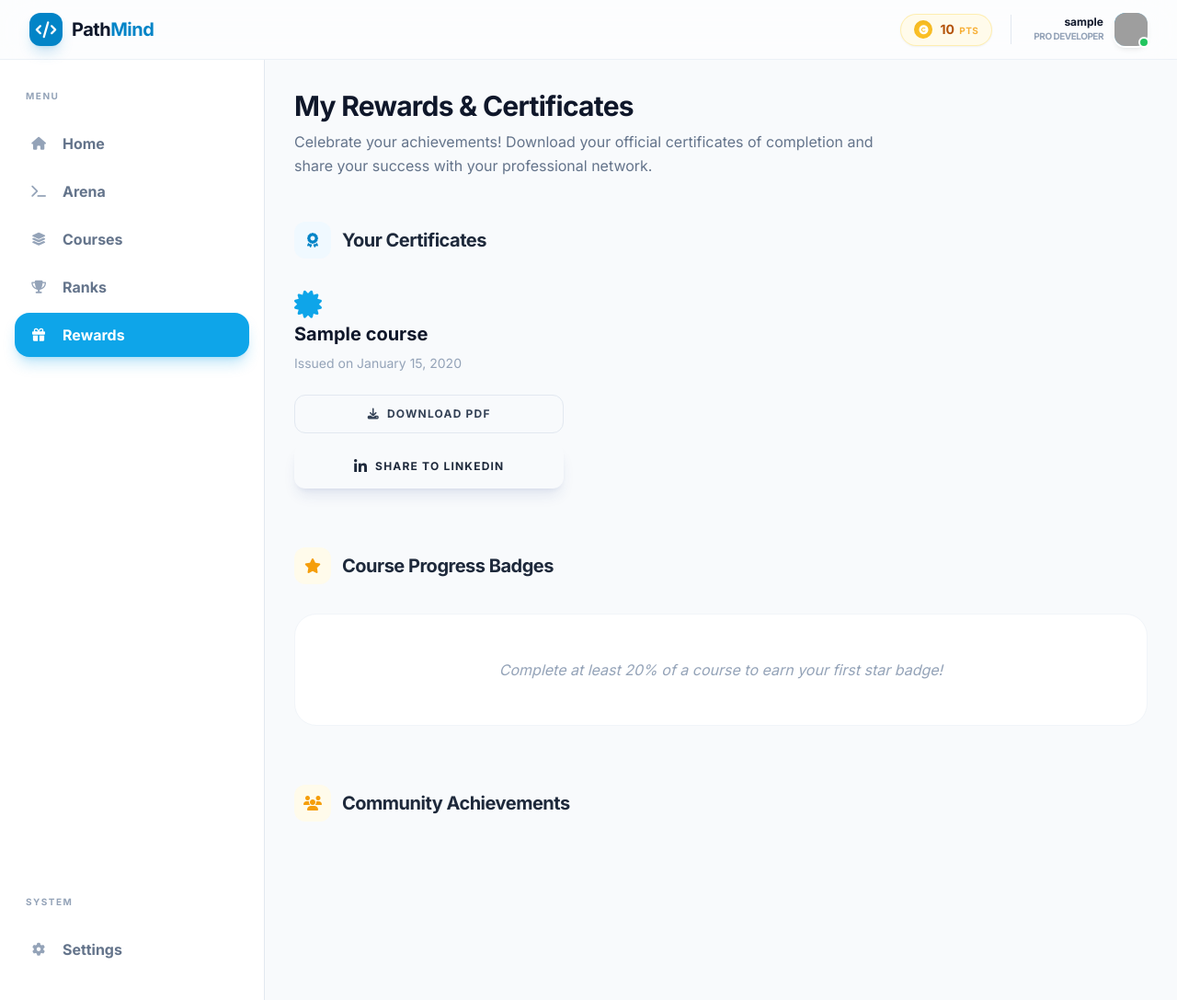
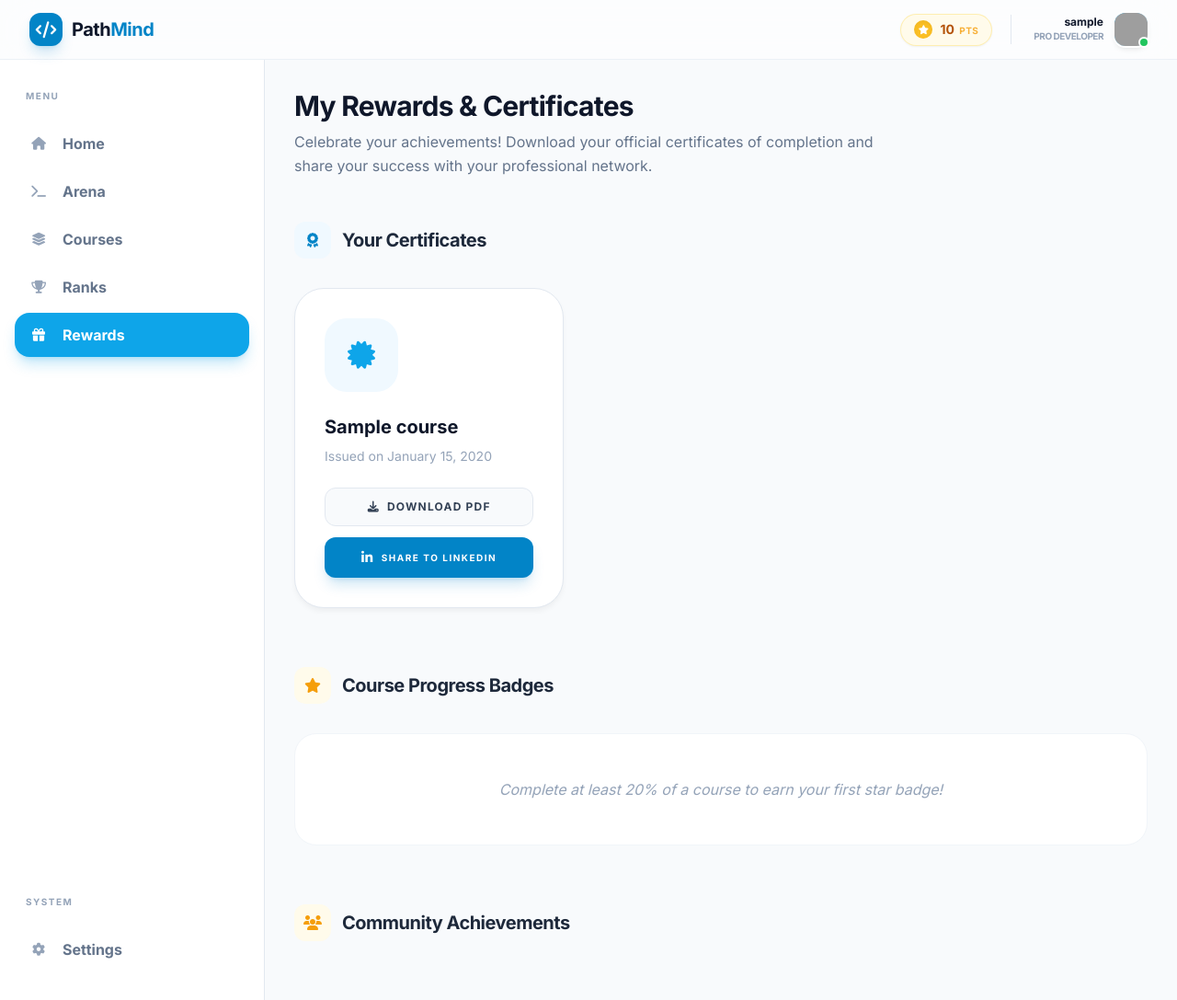
Before and after one commit to pooja07-mohanpushpa/codecrafters, a Django app: page /dashboard/rewards/ in a window 1280 px wide. Shown: the whole page at 92% size. Run offline with Django 5.2, Linux system fonts and the light colour scheme; a user stored in the database is signed in; tables that the repository leaves empty hold one stand-in row (values such as "Sample post"); data that the repository does not hold is empty; some libraries are stand-ins or nearby versions; grey boxes are pictures that could not be loaded.

Commit message:
style: visual polish, alignment fixes, and brand consistency for PathMind

```diff
--- a/codecrafters/core/settings.py
+++ b/codecrafters/core/settings.py
@@ -10,6 +10,7 @@ For the full list of settings and their values, see
 https://docs.djangoproject.com/en/6.0/ref/settings/
 """
 
+import os
 from pathlib import Path
 
 # Build paths inside the project like this: BASE_DIR / 'subdir'.
@@ -131,6 +132,5 @@ LOGIN_REDIRECT_URL = '/dashboard/'
 LOGOUT_REDIRECT_URL = '/auth/login/'
 
 # ── Media files (uploaded videos, images) ───────────────────
-import os
 MEDIA_URL  = '/media/'
 MEDIA_ROOT = os.path.join(BASE_DIR, 'media')
--- a/codecrafters/templates/base.html
+++ b/codecrafters/templates/base.html
@@ -114,7 +114,7 @@
             content: '';
             position: absolute;
             inset: -4px;
-            background: linear-gradient(45deg, #6366f1, #a855f7, #ec4899, #6366f1);
+            background: linear-gradient(45deg, #0ea5e9, #2dd4bf, #0284c7, #0ea5e9);
             background-size: 400%;
             border-radius: 50%;
             z-index: -1;
@@ -139,7 +139,7 @@
 
         .progressive-badge:hover .badge-orb {
             transform: translateY(-5px) scale(1.08);
-            box-shadow: 0 15px 35px -10px rgba(99, 102, 241, 0.3);
+            box-shadow: 0 15px 35px -10px rgba(14, 165, 233, 0.3);
         }
 
         .badge-orb img,
@@ -185,7 +185,7 @@
 
         .arc-star.filled {
             color: #fbbf24;
-            text-shadow: 0 0 8px rgba(251, 191, 36, 0.4);
+            text-shadow: 0 0 12px rgba(251, 191, 36, 0.6);
         }
 
         .arc-star.empty {
@@ -228,7 +228,7 @@
                         class="hidden sm:flex items-center gap-2 px-3.5 py-1.5 bg-amber-50 rounded-full border border-amber-200/60 shadow-sm hover:shadow transition-all group cursor-default">
                         <div
                             class="w-5 h-5 bg-amber-400 rounded-full flex items-center justify-center shadow-inner group-hover:rotate-12 transition-transform">
-                            <i class="fa-solid fa-copyright text-[10px] text-white"></i>
+                            <i class="fa-solid fa-star text-[10px] text-white"></i>
                         </div>
                         <span class="font-black text-sm text-amber-700">{{ profile.code_points|default:"0" }} <span
                                 class="text-[10px] uppercase tracking-wider text-amber-500/80 ml-0.5">pts</span></span>
--- a/codecrafters/templates/courses/dashboard.html
+++ b/codecrafters/templates/courses/dashboard.html
@@ -134,7 +134,7 @@
                                     </div>
                                     <div
                                         class="w-full bg-slate-100 rounded-full h-4 overflow-hidden border border-slate-200/50 shadow-inner">
-                                        <div class="bg-gradient-to-r from-brand-500 via-brand-400 to-brand-600 h-full rounded-full transition-all duration-700 ease-out shadow-[0_0_12px_rgba(14,165,233,0.3)]"
+                                        <div class="bg-gradient-to-r from-brand-600 via-brand-500 to-cyan-400 h-full rounded-full transition-all duration-700 ease-out shadow-[0_0_12px_rgba(14,165,233,0.3)]"
                                             style="width:{{ current_course.pct }}%"></div>
                                     </div>
                                 </div>
--- a/codecrafters/templates/courses/rewards.html
+++ b/codecrafters/templates/courses/rewards.html
@@ -2,6 +2,47 @@
 {% block title %}Rewards & Certificates | PathMind{% endblock %}
 
 {% block extra_head %}
+<style>
+    .reward-card {
+        background: white;
+        border: 1px solid #e2e8f0;
+        border-radius: 32px;
+        padding: 2rem;
+        transition: all 0.5s cubic-bezier(0.4, 0, 0.2, 1);
+        display: flex;
+        flex-direction: column;
+        position: relative;
+        overflow: hidden;
+        box-shadow: 0 4px 6px -1px rgba(0, 0, 0, 0.05);
+    }
+    .reward-card:hover {
+        transform: translateY(-8px);
+        box-shadow: 0 25px 50px -12px rgba(14, 165, 233, 0.15);
+        border-color: #bae6fd;
+    }
+    .cert-icon-bg {
+        width: 80px;
+        height: 80px;
+        background: #f0f9ff;
+        border-radius: 24px;
+        display: flex;
+        align-items: center;
+        justify-content: center;
+        margin-bottom: 1.5rem;
+        transition: all 0.4s ease;
+    }
+    .reward-card:hover .cert-icon-bg {
+        background: #e0f2fe;
+        transform: rotate(5deg) scale(1.05);
+    }
+    .share-btn {
+        transition: all 0.3s ease;
+    }
+    .share-btn:hover {
+        filter: brightness(1.1);
+        transform: scale(1.02);
+    }
+</style>
 {% endblock %}
 
 {% block sidebar %}
@@ -91,8 +132,8 @@
                         </a>
 
                         <a href="https://www.linkedin.com/sharing/share-offsite/?url={{ request.build_absolute_uri }}&summary=I just earned my official Certificate in {{ cert.course.title }} from PathMind!" target="_blank"
-                           class="w-full py-3 share-btn font-black text-xs uppercase tracking-widest rounded-xl transition-all flex items-center justify-center gap-2 shadow-lg shadow-blue-900/10">
-                            <i class="fa-brands fa-linkedin-in text-base"></i> Share to LinkedIn
+                           class="w-full py-3 bg-brand-600 text-white font-black text-[10px] uppercase tracking-[0.15em] rounded-xl transition-all flex items-center justify-center gap-2 shadow-lg shadow-brand-600/20 hover:bg-brand-700 active:scale-95 share-btn">
+                            <i class="fa-brands fa-linkedin-in text-sm"></i> Share to LinkedIn
                         </a>
                     </div>
                 </div>
@@ -124,7 +165,7 @@
                 {% for badge in course_badges %}
                 <div class="reward-card group text-center">
                     <!-- Premium Progressive Badge -->
-                    <div class="progressive-badge lg">
+                    <div class="progressive-badge lg mx-auto mb-6">
                         <div class="badge-orb bg-gradient-to-br {{ badge.course.gradient_from }} {{ badge.course.gradient_to }}">
                             {% if badge.course.icon_url %}
                             <img src="{{ badge.course.icon_url }}" class="w-12 h-12 drop-shadow-md">
@@ -145,8 +186,8 @@
                     <p class="text-xs text-slate-400 font-bold uppercase tracking-widest mb-8">{{ badge.pct }}% Completed</p>
 
                     <a href="https://www.linkedin.com/sharing/share-offsite/?url={{ request.build_absolute_uri }}&summary=I earned {{ badge.stars }} stars in {{ badge.course.title }} on PathMind!" target="_blank"
-                       class="w-full py-3.5 share-btn font-black text-xs uppercase tracking-widest rounded-xl transition-all flex items-center justify-center gap-2 shadow-lg shadow-blue-900/10">
-                        <i class="fa-brands fa-linkedin-in text-base"></i> Share Badge
+                       class="w-full py-3.5 bg-brand-600 text-white font-black text-[10px] uppercase tracking-[0.15em] rounded-xl transition-all flex items-center justify-center gap-2 shadow-lg shadow-brand-600/20 hover:bg-brand-700 active:scale-95 share-btn">
+                        <i class="fa-brands fa-linkedin-in text-sm"></i> Share Badge
                     </a>
                 </div>
                 {% empty %}
```
